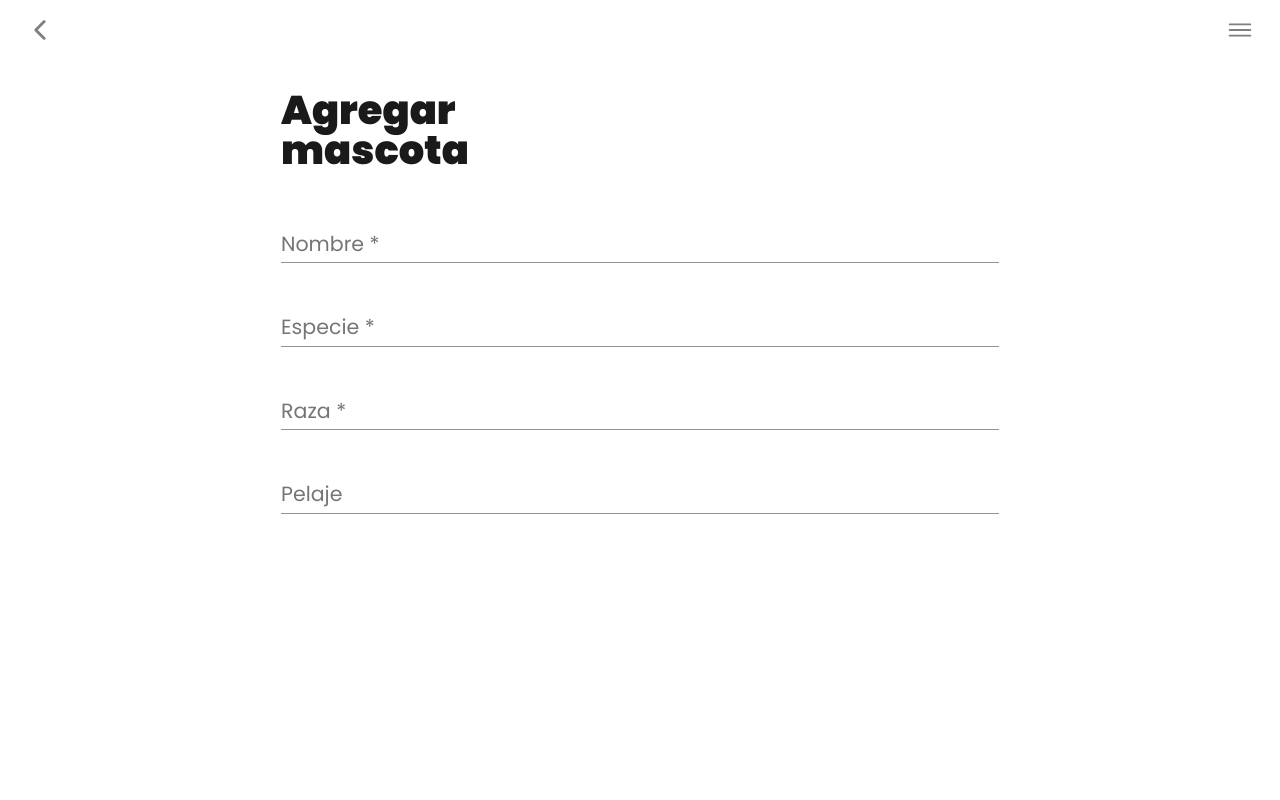
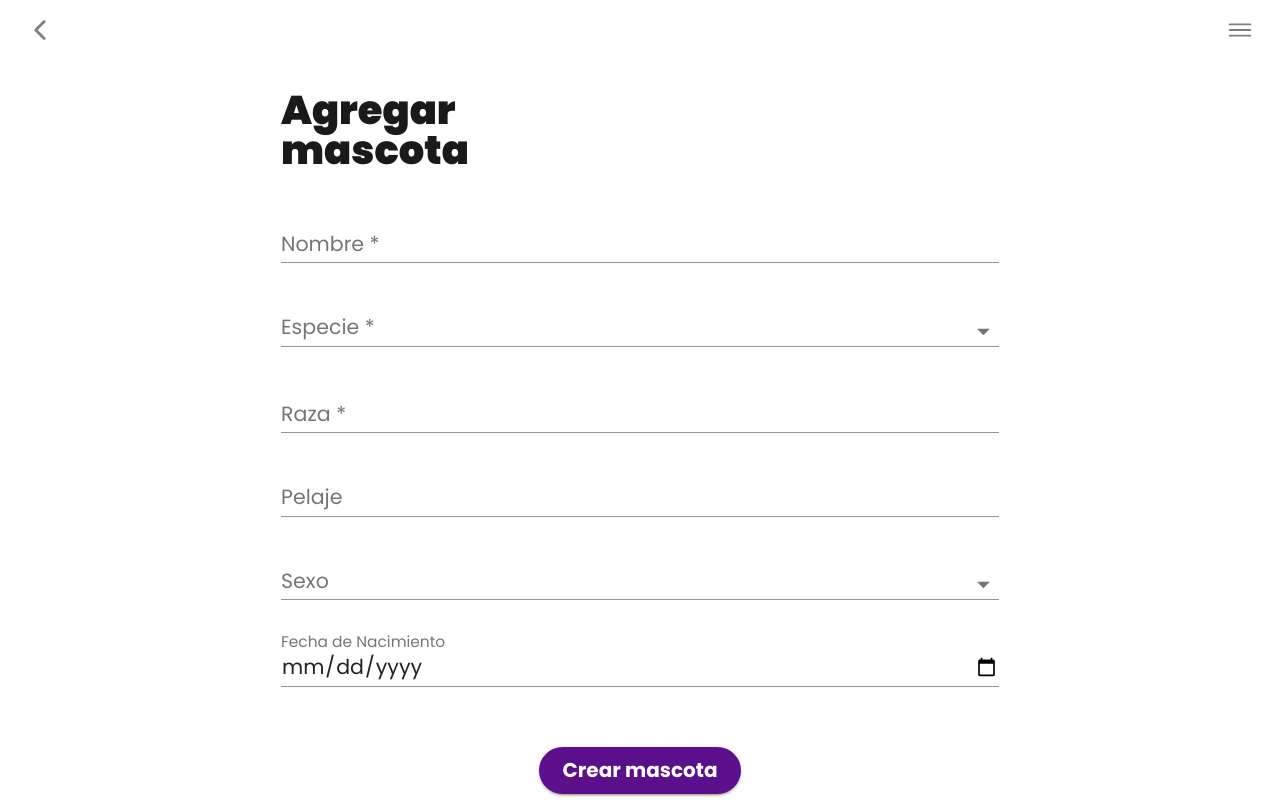
Before and after one commit to luchoPenafiel/my-pets, a Next.js app: page /agregar-mascota in a window 1280 px wide. Built offline with nearby package versions, Linux system fonts and the light colour scheme.

Commit message:
feat: add pet view and service

```diff
--- a/pages/agregar-mascota.tsx
+++ b/pages/agregar-mascota.tsx
@@ -1,29 +1,42 @@
-import React, { ReactElement } from 'react';
+import React, { ReactElement, useState } from 'react';
 import Head from 'next/head';
+import Router from 'next/router';
 import {
-  AddButton,
   Button,
-  CardActionable,
   CenterButton,
   Container,
+  ErrorText,
   InputWrapper,
+  Loading,
   PageWrapper,
-  Splashscreen,
   Navbar,
   Separetor,
   StickyTitles,
 } from '../components';
 import { Title1 } from '../components/Types/Titles/Titles';
-import { ParagraphMD } from '../components/Types/Paragraphs/Paragraphs';
-import { useForm } from 'react-hook-form';
+import { useForm, Controller } from 'react-hook-form';
 import TextField from '@material-ui/core/TextField';
+import { Select as Dropdown, MenuItem, FormControl, InputLabel, FormHelperText } from '@material-ui/core';
+import { addPet, getLocalStorage } from '../services';
 
 const AagregarMascota = (): ReactElement => {
-  const { register, handleSubmit, errors } = useForm();
+  const [isLoading, setIsLoading] = useState(false);
+  const [errorService, setErrorService] = useState('');
+  const { register, handleSubmit, errors, control } = useForm();
 
-  const onSubmit = (formData) => {
-    // eslint-disable-next-line no-console
-    console.log(formData);
+  const onSubmit = async (formData) => {
+    setIsLoading(true);
+
+    try {
+      const user = await getLocalStorage('user');
+      await addPet({ ...formData, tutor: user.id });
+
+      setIsLoading(false);
+      Router.push('/');
+    } catch (err) {
+      setErrorService(err.message);
+      setIsLoading(false);
+    }
   };
 
   return (
@@ -60,47 +73,50 @@ const AagregarMascota = (): ReactElement => {
               />
             </InputWrapper>
 
-            {/* TODO: esto debe ser un select */}
+            <InputWrapper>
+              <FormControl fullWidth error={Boolean(errors?.resena?.especie)}>
+                <InputLabel>Especie *</InputLabel>
+                <Controller
+                  as={
+                    <Dropdown>
+                      <MenuItem value="Canino">Canino</MenuItem>
+                      <MenuItem value="Felino">Felino</MenuItem>
+                      <MenuItem value="Otros">Otros</MenuItem>
+                    </Dropdown>
+                  }
+                  name="resena[especie]"
+                  rules={{ required: 'Seleccione una opción' }}
+                  control={control}
+                  defaultValue=""
+                />
+                <FormHelperText>{errors?.resena?.especie?.message}</FormHelperText>
+              </FormControl>
+            </InputWrapper>
+
             <InputWrapper>
               <TextField
-                name="especie"
-                label="Especie *"
+                name="resena[raza]"
+                label="Raza *"
                 fullWidth
                 InputProps={{
                   inputProps: {
-                    name: 'especie',
-                    ref: register({ required: 'Tienes que ingresar una especie' }),
+                    name: 'resena[raza]',
+                    ref: register({ required: 'Tienes que ingresar una raza' }),
                   },
                 }}
-                error={Boolean(errors.especie)}
-                helperText={errors.especie?.message}
+                error={Boolean(errors?.resena?.raza)}
+                helperText={errors?.resena?.raza?.message}
               />
             </InputWrapper>
 
             <InputWrapper>
               <TextField
-                name="raza"
-                label="Raza *"
-                fullWidth
-                InputProps={{
-                  inputProps: {
-                    name: 'raza',
-                    ref: register({ required: 'Tienes que ingresar una raza' }),
-                  },
-                }}
-                error={Boolean(errors.raza)}
-                helperText={errors.raza?.message}
-              />
-            </InputWrapper>
-
-            <InputWrapper>
-              <TextField
-                name="pelaje"
+                name="resena[pelaje]"
                 label="Pelaje"
                 fullWidth
                 InputProps={{
                   inputProps: {
-                    name: 'pelaje',
+                    name: 'resena[pelaje]',
                     ref: register(),
                   },
                 }}
@@ -109,10 +125,57 @@ const AagregarMascota = (): ReactElement => {
               />
             </InputWrapper>
 
-            {/* TODO: falta agregar fecha de nacimiento y sexo */}
+            <InputWrapper>
+              <FormControl fullWidth error={Boolean(errors?.resena?.sexo)}>
+                <InputLabel>Sexo</InputLabel>
+                <Controller
+                  as={
+                    <Dropdown>
+                      <MenuItem value="hembra">Hembra</MenuItem>
+                      <MenuItem value="macho">Macho</MenuItem>
+                    </Dropdown>
+                  }
+                  name="resena[sexo]"
+                  control={control}
+                  defaultValue=""
+                />
+                <FormHelperText>{errors?.resena?.sexo?.message}</FormHelperText>
+              </FormControl>
+            </InputWrapper>
+
+            <InputWrapper>
+              <TextField
+                name="resena[fechaNacimiento]"
+                label="Fecha de Nacimiento"
+                type="date"
+                fullWidth
+                InputLabelProps={{
+                  shrink: true,
+                }}
+                InputProps={{
+                  inputProps: {
+                    name: 'resena[fechaNacimiento]',
+                    ref: register(),
+                  },
+                }}
+                error={Boolean(errors?.resena?.fechaNacimiento)}
+                helperText={errors?.resena?.fechaNacimiento?.message}
+              />
+            </InputWrapper>
+
+            <ErrorText>{errorService}</ErrorText>
+
+            <Separetor />
+            <CenterButton>
+              <Button type="submit">
+                <>Crear mascota</>
+              </Button>
+            </CenterButton>
+            <Separetor />
           </form>
         </Container>
       </PageWrapper>
+      {isLoading && <Loading />}
     </>
   );
 };
--- a/public/sw.js
+++ b/public/sw.js
@@ -118,7 +118,7 @@ define("./sw.js",['./workbox-b90066a8'], function (workbox) { 'use strict';
     "revision": "9d11ea7095b60a828f2db49ed1004ade"
   }, {
     "url": "/_next/static/runtime/webpack.js",
-    "revision": "630ab13a3a1a2ad0b42e36e9b466e2ff"
+    "revision": "c172260763955fd99a230b737b470609"
   }], {
     "ignoreURLParametersMatching": [/ts/]
   });
--- /dev/null
+++ b/services/addPet.ts
@@ -0,0 +1,66 @@
+import firebaseConfig from '../constants/firebaseConfig';
+import * as firebase from 'firebase';
+
+type addPetType = {
+  nombre: string;
+  resena: {
+    especie: 'Canino' | 'Felino' | 'Otros';
+    raza: string;
+    pelaje?: string;
+    sexo?: string;
+    fechaNacimiento?: string;
+  };
+  tutor: string;
+};
+
+const addPet = ({ nombre, resena, tutor }: addPetType): Promise<any> => {
+  if (!firebase.apps.length) {
+    firebase.initializeApp(firebaseConfig);
+  }
+
+  return new Promise((resolve, reject) => {
+    if (!nombre) {
+      reject(new Error('El nombre es obligatorio.'));
+    }
+
+    if (!tutor) {
+      reject(new Error('El ID del tutor es obligatorio.'));
+    }
+
+    if (!resena.especie) {
+      reject(new Error('La especie es obligatoria.'));
+    }
+
+    if (!resena.raza) {
+      reject(new Error('La raza es obligatoria.'));
+    }
+
+    firebase
+      .firestore()
+      .collection('mascotas')
+      .add({
+        nombre: nombre,
+        profDeriva: '',
+        provincia: '',
+        resena: {
+          fechaCastracion: '',
+          situacionReproductiva: '',
+          ...resena,
+        },
+        carnetSanitario: {
+          otrasVacunas: [],
+          vacAntirrabica: {},
+        },
+        tutor: tutor,
+        veterinaria: '',
+      })
+      .then(() => {
+        resolve(true);
+      })
+      .catch((error) => {
+        reject(new Error(error));
+      });
+  });
+};
+
+export default addPet;
--- a/services/index.ts
+++ b/services/index.ts
@@ -1,3 +1,4 @@
+import addPet from './addPet';
 import addUser from './addUser';
 import checkAuthState from './checkAuthState';
 import getConsultas from './getConsultas';
@@ -11,6 +12,7 @@ import setLocalStorage from './setLocalStorage';
 import signup from './signup';
 
 export {
+  addPet,
   addUser,
   checkAuthState,
   getConsultas,
```
Also changed, not shown: 1 other file (tests, documents, lock files or other folders).
